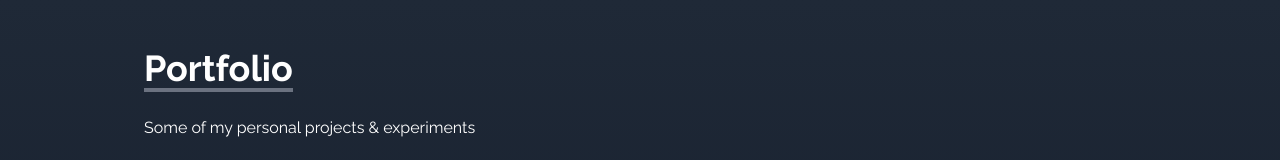
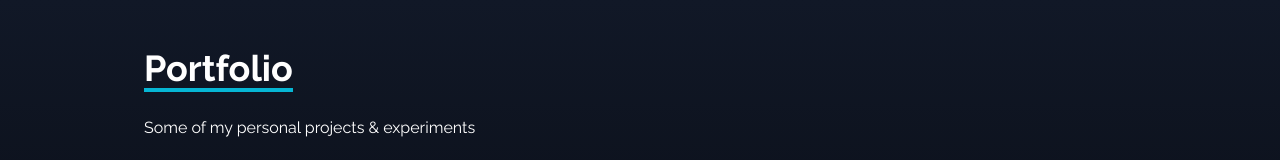
Before and after one commit to sanizuku/sks-portfolio-react, a React (Create React App) app: page /portfolio in a window 1280 px wide. Shown: the top 160 px of the page. Built offline with nearby package versions, Linux system fonts and the light colour scheme.

Commit message:
color change

```diff
--- a/src/components/About.jsx
+++ b/src/components/About.jsx
@@ -10,7 +10,7 @@ import {
 const About = () => (
   <section
     id="about"
-    className="min-h-screen bg-gradient-to-b from-gray-800 to-gray-900 text-gray-200 py-20"
+    className="min-h-screen bg-gradient-to-b from-gray-900 to-black text-gray-200 py-20"
   >
     <div className="max-w-4xl mx-auto px-4 space-y-16">
       {/* Header */}
--- a/src/components/Portfolio.jsx
+++ b/src/components/Portfolio.jsx
@@ -41,10 +41,10 @@ const projects = [
 const Portfolio = () => (
   <section
     name="portfolio"
-    className="bg-gradient-to-b from-gray-800 to-gray-900 w-full text-white min-h-screen py-12"
+    className="bg-gradient-to-b from-gray-900 to-black w-full text-white min-h-screen py-12"
   >
     <div className="max-w-screen-lg mx-auto px-4">
-      <h2 className="text-4xl font-bold border-b-4 border-gray-500 inline-block mb-6">
+      <h2 className="text-4xl font-bold border-b-4 border-cyan-500 inline-block mb-6">
         Portfolio
       </h2>
       <p className="mb-8">Some of my personal projects & experiments</p>
--- a/src/components/Skills.jsx
+++ b/src/components/Skills.jsx
@@ -77,7 +77,10 @@ const skillGroups = [
 ];
 
 const Skills = () => (
-  <section id="skills" className="bg-gray-900 text-white py-20">
+  <section
+    id="skills"
+    className="bg-gradient-to-b from-gray-900 to-black  text-white py-20"
+  >
     <div className="max-w-5xl mx-auto px-4 text-center">
       <h2 className="text-4xl font-extrabold mb-4 inline-block border-b-4 border-cyan-500">
         Skills
```
